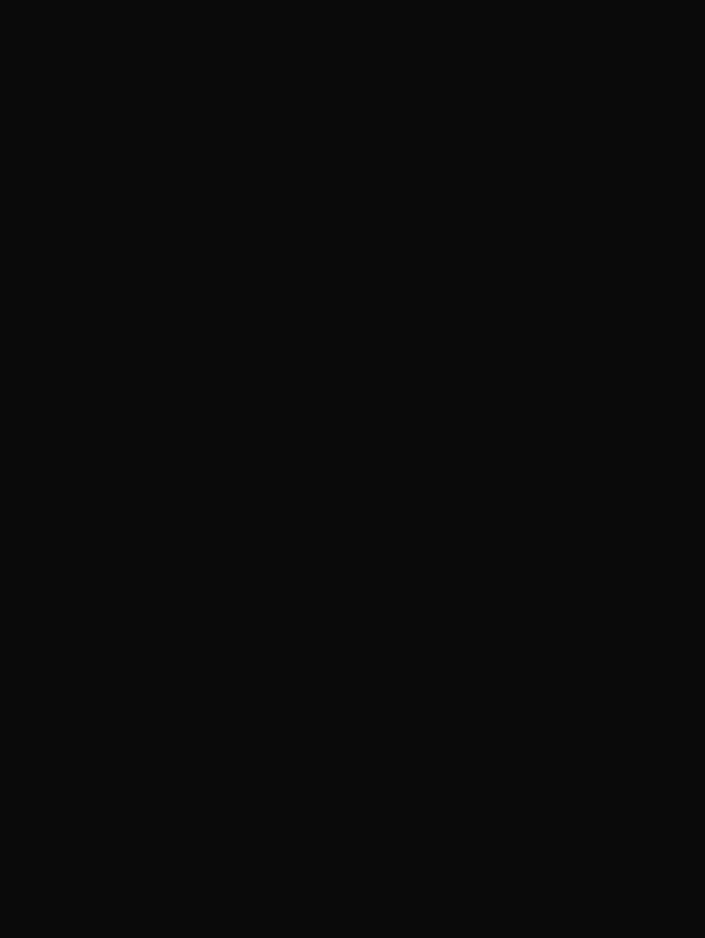
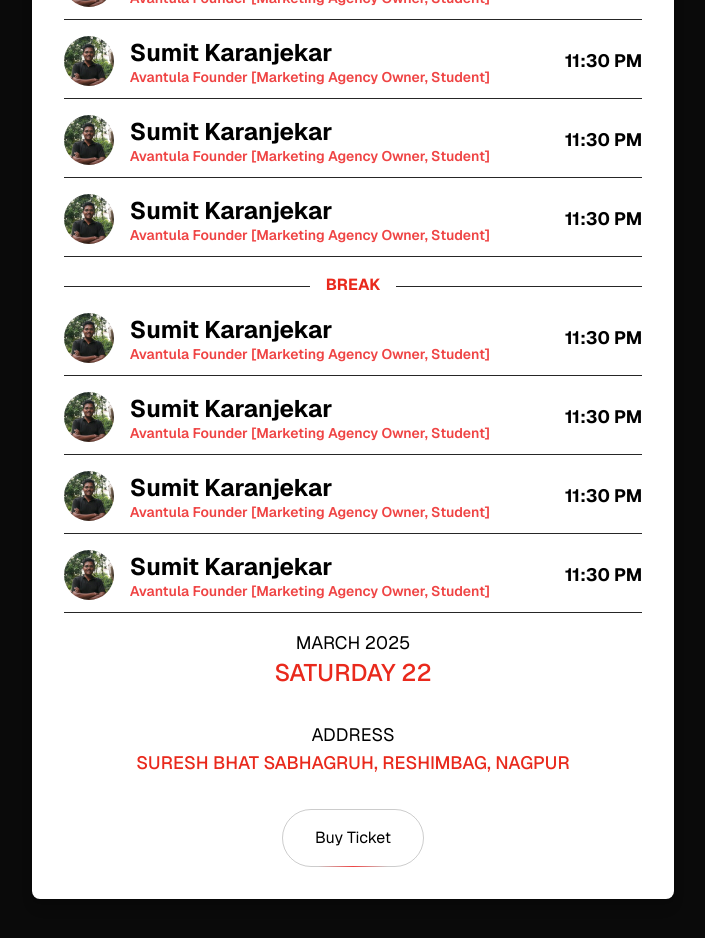
Before and after one commit to thisSumit/TedxPCE, a Next.js app: page / in a window 1280 px wide. Shown: the part 1120-2058 px from the top of the page, without its empty margins (287-992 px from the left). Before the commit the page ends 1600 px from the top, so only its background shows below. Built offline with nearby package versions, Linux system fonts and the light colour scheme.

Commit message:
schedule done

```diff
--- a/app/globals.css
+++ b/app/globals.css
@@ -16,6 +16,7 @@ h3 {
 h2 {
   font-size: 2rem;
   line-height: 2.25rem;
+  font-weight: 700;
 }
 
 
--- a/app/page.tsx
+++ b/app/page.tsx
@@ -1,10 +1,12 @@
 import Hero from "@/components/Hero";
+import Schedule from "@/components/Schedule";
 import Image from "next/image";
 
 export default function Home() {
   return (
     <div className="sm:p-20 p-8 h-[200vh] gap-8 font-[family-name:var(--font-geist-sans)]">
       <Hero />
+      <Schedule />
     </div>
   );
 }
--- /dev/null
+++ b/components/Schedule.tsx
@@ -0,0 +1,89 @@
+import React from 'react'
+import Image from 'next/image'
+import { speakerData } from '@/data';
+
+const Schedule = () => {
+    return (
+        <div className='my-8 h-full w-full flex items-start justify-center'>
+            <div className='flex items-center shadow-lg flex-col bg-black dark:bg-white dark:text-black text-white p-8 broder border-gray-400 rounded-lg'>
+
+                <div className='my-2'>
+                    <p className='text-center'>TIME TABLE</p>
+                    <h2 className='text-center'>YOU WILL GONE THROUGH THIS TIME</h2>
+                </div>
+
+                <div className='flex mt-2 items-center justify-between w-full border-b'>
+                    <p>Speaker</p>
+                    <p>Time</p>
+                </div>
+                <div className="w-full">
+                    <div className="w-full">
+                        {speakerData.map((speaker, index) => (
+                            <div key={index} className="flex mt-4 items-center justify-between w-full border-b pb-3">
+                                <div className='flex items-center gap-4'>
+                                    <Image
+                                        src={speaker.image}
+                                        className='rounded-full'
+                                        width={50}
+                                        height={50}
+                                        alt={speaker.name}
+                                    />
+                                    <div>
+                                        <h3 className="font-bold">{speaker.name}</h3>
+                                        <p className="text-sm font-semibold text-red-500 leading-4">{speaker.role}</p>
+                                    </div>
+                                </div>
+                                <p className="font-bold text-nowrap">{speaker.time}</p>
+                            </div>
+                        ))}
+                    </div>
+
+                    <div className='flex items-center gap-4 my-4'>
+                        <div className='border-b w-full h-1'></div>
+                        <div className='font-bold uppercase text-redx'>Break</div>
+                        <div className='border-b w-full h-1'></div>
+                    </div>
+
+                    <div className="w-full">
+                        {speakerData.map((speaker, index) => (
+                            <div key={index} className="flex mt-4 items-center justify-between w-full border-b pb-3">
+                                <div className='flex items-center gap-4'>
+                                    <Image
+                                        src={speaker.image}
+                                        className='rounded-full'
+                                        width={50}
+                                        height={50}
+                                        alt={speaker.name}
+                                    />
+                                    <div>
+                                        <h3 className="font-bold">{speaker.name}</h3>
+                                        <p className="text-sm font-semibold text-red-500 leading-4">{speaker.role}</p>
+                                    </div>
+                                </div>
+                                <p className="font-bold text-nowrap">{speaker.time}</p>
+                            </div>
+                        ))}
+                    </div>
+
+                    <div className='text-center my-4'>
+                        <p className='text-center'>MARCH 2025</p>
+                        <h3 className='text-center text-redx font-medium'>SATURDAY 22</h3>
+                    </div>
+                    <div className='flex flex-col items-center justify-between gap-0 w-full'>
+                        <p className='pt-4'>ADDRESS</p>
+                        <p className='text-redx font-medium'>SURESH BHAT SABHAGRUH, RESHIMBAG, NAGPUR</p>
+                    </div>
+
+<div className='flex mt-8 items-center w-full justify-center'>
+<button className="border hover:bg-redx duration-500 hover:backdrop-blur-lg text-nowrap relative border-neutral-800 dark:border-black/[0.2] text-black dark:text-black px-8 py-4 rounded-full">
+                        Buy Ticket
+                        <span className="absolute inset-x-0 w-1/2 mx-auto -bottom-px bg-gradient-to-r from-transparent via-red-500 to-transparent  h-px" />
+                    </button>
+</div>
+                    <div />
+                </div></div>
+        </div>
+    )
+}
+
+export default Schedule;
--- /dev/null
+++ b/data/index.ts
@@ -0,0 +1,26 @@
+export const speakerData = [
+    {
+        name: 'Sumit Karanjekar',
+        role: 'Avantula Founder [Marketing Agency Owner, Student]',
+        time: '11:30 PM',
+        image: '/avatar.png'
+    },
+    {
+        name: 'Sumit Karanjekar',
+        role: 'Avantula Founder [Marketing Agency Owner, Student]',
+        time: '11:30 PM',
+        image: '/avatar.png'
+    },
+    {
+        name: 'Sumit Karanjekar',
+        role: 'Avantula Founder [Marketing Agency Owner, Student]',
+        time: '11:30 PM',
+        image: '/avatar.png'
+    },
+    {
+        name: 'Sumit Karanjekar',
+        role: 'Avantula Founder [Marketing Agency Owner, Student]',
+        time: '11:30 PM',
+        image: '/avatar.png'
+    },
+]
```
Also changed, not shown: public/avatar.png (added).
